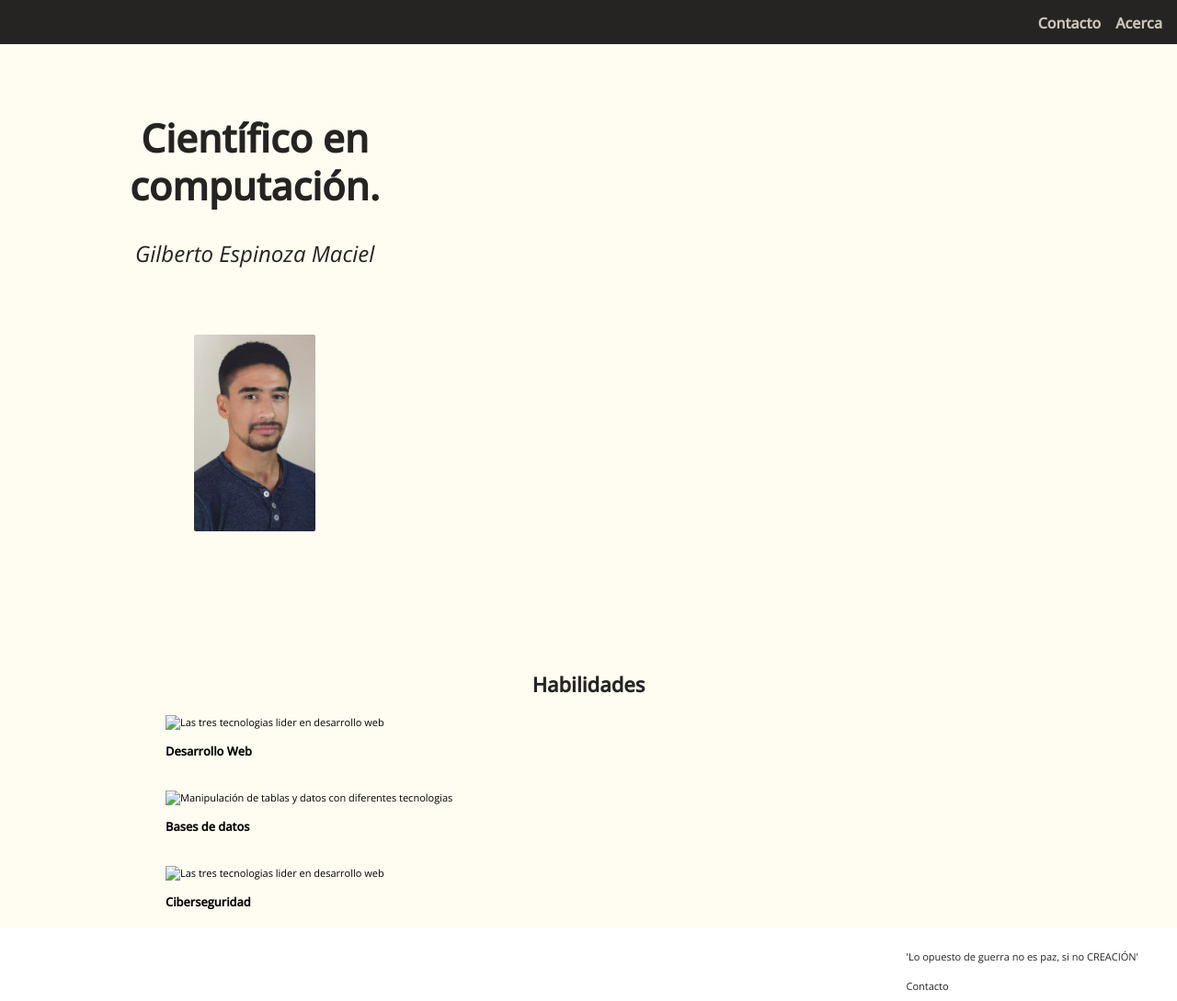
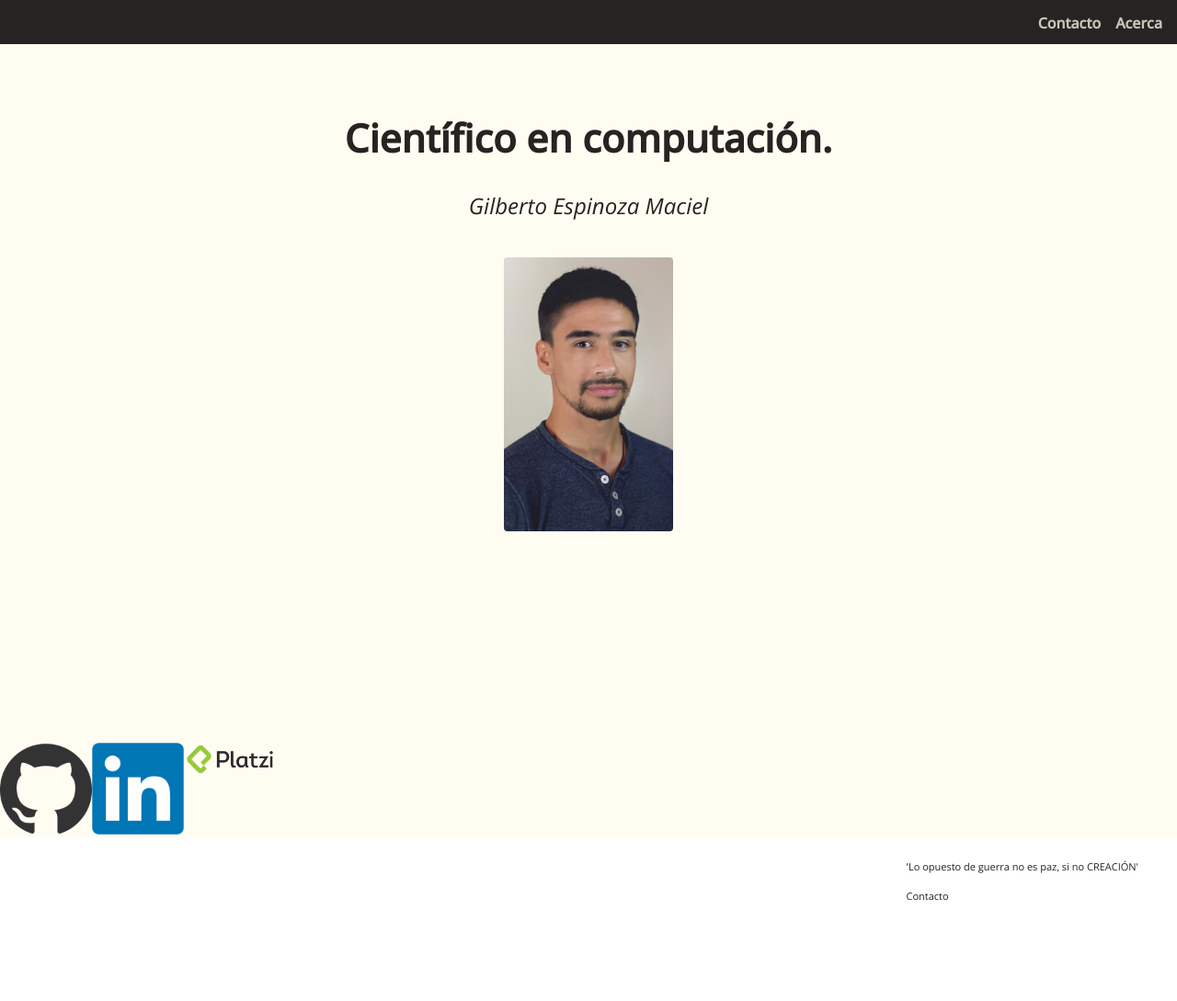
Before and after one commit to gilbertoesp/gilbertoesp.github.io, a plain HTML site: page index.html in a window 1280 px wide. Shown: the whole page at 92% size. After the commit the page ends 991 px from the top, so only its background shows below. Drawn offline with nearby package versions, Linux system fonts and the light colour scheme.

Commit message:
Unificando diseño hecho a mano, visualizado en figma y ahora implementado

```diff
--- a/css/phone.css
+++ b/css/phone.css
@@ -47,16 +47,14 @@ html{
 
 /* . . .  */
 .contenido{
-    display: flex;
+    /* Algunas ediciones a toda la hoja */
     width: 100%;
-    flex-wrap: wrap;
-    /* Algunas ediciones a toda la hoja */
     background-color: var(--blanco-floral);
 }
 /* . . .  */
 
 .contenido__portada{
-    height: 80vh;
+    height: 95vh;
     padding: 12px;
 }
 
@@ -66,16 +64,18 @@ html{
 }
 
 .portada__foto{
-    width: fit-content;
+    width: 200px;
     padding: 8px;
     margin: 0 auto;
 }
 
 .portada__foto img{
-    width: 132px;
-    height: auto;
     margin: 0 auto;
     border-radius: 2px;
+    max-inline-size: 100%;
+    block-size: auto;
+    inline-size: 100%;
+    border-radius: 4px;
 }
 
 .portada__titulo{
@@ -93,7 +93,7 @@ html{
 
 .portada__titulo p{
     padding-top: 32px;
-    padding-bottom: 64px;
+    padding-bottom: 32px;
     line-height: 3.2rem;
     font-size: 2.4rem;
     font-weight: 400;
@@ -114,64 +114,27 @@ html{
     background-size: cover;
 }
 /* . . .  */
-
-.contenido__puntos-clave{
-    width: 100%;
-    margin-top: 42px;
-    font-size: 1.1rem;
-    line-height: 1.6rem;
-}
-.contenido__puntos-clave h2{
-    text-align: center;
-    color: var(--negro-mora);
-    font-size: 2.2rem;
-    line-height: 2.8rem;
-    font-weight: bold;
-}
-
-.puntos-clave__contenedor{
-    width: 75%;
-    margin: 0 auto;
-}
-
-.punto-clave__contenedor{
-    margin: 5px;
-    padding: 5px;
-}
-
-.punto-clave__imagen-contenedor{
-    margin: 5px;
-    padding: 5px;
-}
-
-.punto-clave__imagen-contenedor img{
-    height: 25px;
-    width: auto;
-}
-
-.punto-clave__descripcion{
-    margin: 5px;
-    padding: 5px;
-}
-
-/* . . . */
-.contenido__perfil{
+.contenido__logos{
     width: 100%;
 }
 
-.perfil__lateral{
-    width: 50%;
-    height: 30vh;
+.logos__contenedor{
+    display: flex;
+    flex-wrap: wrap;
+    width: 80%;
 }
 
-.lateral__enlace{
-    margin-top: 45%;
-    margin-left: 30%;
-    text-align: center;
-    line-height: 1.6rem;
-    font-size: 1.1rem;
-    color: var(--negro-mora);
+.logos__logo{
+    width: 100px;
 }
+
+.logos__logo img{
+    max-inline-size: 100%;
+    block-size: auto;
+    inline-size: 100%;
+}
+/* . . . */
+
 
 /* . . .  */
 #contacto{
--- a/index.html
+++ b/index.html
@@ -41,44 +41,21 @@
             </div>
             <!-- <div class="contenido__circulo"></div>  -->
         </section>
-        <section class="contenido__puntos-clave">
-            <h2>Habilidades</h2>
-            <div class="puntos-clave__contenedor">
-                <div class="punto-clave__contenedor">
-                    <div class="punto-clave__imagen-contenedor">
-                        <img src="./assets/html_logo.png" alt="Las tres tecnologias lider en desarrollo web">
-                    </div>
-                    <div class="punto-clave__descripcion">
-                        <h3>Desarrollo Web</h3>
-                        <p></p>
-                    </div>
+        <section id="logos" class="contenido__logos">
+            <div class="logos__contenedor">
+                <div class="logos__logo">
+                    <!--Github-->
+                    <img src="./assets/github_logo.png" alt="Logo de Github">
                 </div>
-                <div class="punto-clave__contenedor">
-                    <div class="punto-clave__imagen-contenedor">
-                        <img src="./assets/datos.png" alt="Manipulación de tablas y datos con diferentes tecnologias">
-                    </div>
-                    <div class="punto-clave__descripcion">
-                        <h3>Bases de datos</h3>
-                        <p></p>
-                    </div>
+                <div class="logos__logo">
+                    <!--Linkedin-->
+                    <img src="./assets/linkedin-logo-1.png" alt="Logo de Github">
                 </div>
-                <div class="punto-clave__contenedor">
-                    <div class="punto-clave__imagen-contenedor">
-                        <img src="./assets/owasp-logo.png" alt="Las tres tecnologias lider en desarrollo web">
-                    </div>
-                    <div class="punto-clave__descripcion">
-                        <h3>Ciberseguridad</h3>
-                        <p></p>
-                    </div>
+                <div class="logos__logo">
+                    <!-- Platzi -->
+                    <img src="./assets/platzi-logo.png" alt="Logo de Github">
                 </div>
-        </section>
-        <section>
-            <!-- Refrencias slider -->
-        </section>
-        <section id="acerca" class="contenido__perfil">
-            <!--Github-->
-            <!--Linkedin-->
-            <!-- Platzi -->
+            </div>
         </section>
     </main>
     <footer id="contacto">
```
